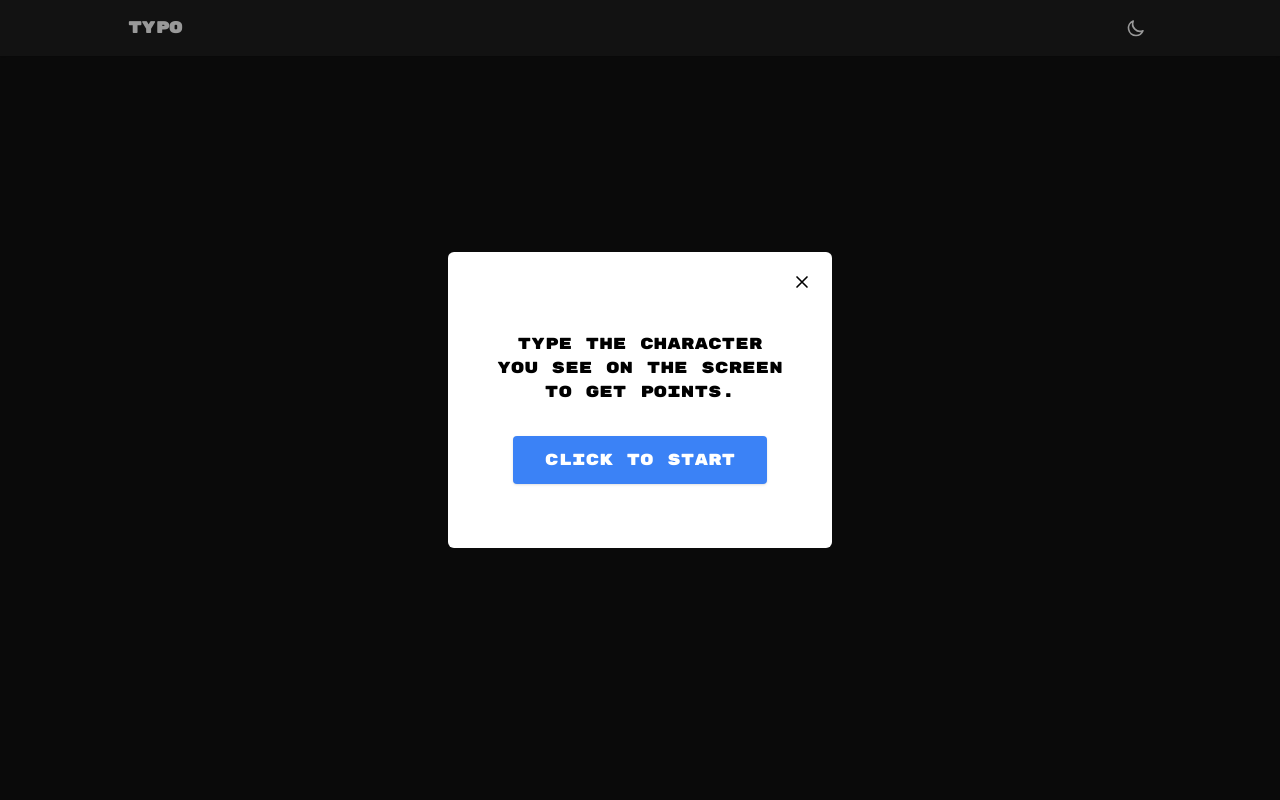
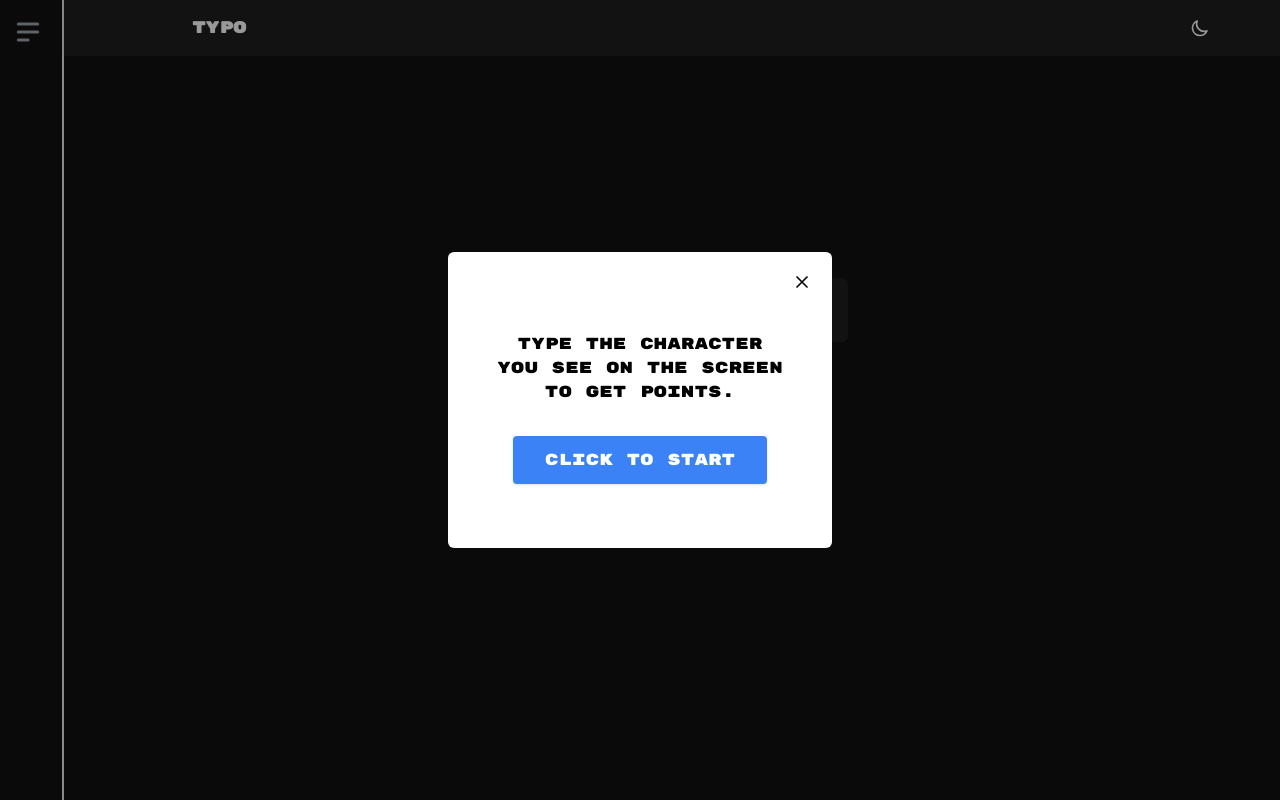
Before and after one commit to staranbeer/typing-test, a React (Create React App) app: page / in a window 1280 px wide. Built offline with nearby package versions, Linux system fonts and the light colour scheme; a web font is replaced by a local one.

Commit message:
changed the animation from translate to width

```diff
--- a/src/App.jsx
+++ b/src/App.jsx
@@ -1,8 +1,12 @@
 import React, { useState } from "react";
+import { motion } from "framer-motion";
+
+import { HiMenu, HiMenuAlt1, HiMenuAlt2 } from "react-icons/hi";
 import Header from "./components/Ui/Header";
 import Main from "./components/Ui/Main";
 const App = () => {
   const [isDarkMode, setIsDarkMode] = useState(true);
+  const [isSidebarOpen, setIsSidebarOpen] = useState(true);
 
   function toggleDarkMode() {
     setIsDarkMode((i) => !i);
@@ -11,13 +15,41 @@ const App = () => {
   return (
     <>
       <div
-        className={`app-container  overflow-hidden  ${
+        className={`app-container  overflow-hidden flex  ${
           isDarkMode ? "dark" : ""
         } `}
       >
-        <div className="flex flex-col w-screen h-screen dark:bg-[#121212] dark:text-gray-400 text-gray-700 ">
-          <Header toggleDarkMode={toggleDarkMode} />
-          <Main />
+        <div className="dark:bg-[#121212] dark:text-gray-400 text-gray-700 flex ">
+          <motion.div
+            className="sidebar  border-r-2 w-64 overflow-hidden"
+            animate={{ width: isSidebarOpen ? "4rem" : "16rem" }}
+          >
+            <motion.div className="flex  ">
+              <button
+                onClick={() => setIsSidebarOpen((i) => !i)}
+                className="sidebar__menu  px-3  py-4 "
+              >
+                <HiMenuAlt2 size={32} />
+              </button>
+            </motion.div>
+            <div
+              className={`menu__items flex flex-col ${
+                isSidebarOpen ? "opacity-0" : "opacity-100"
+              }`}
+            >
+              <div className="px-3 py-4 dark:text-white font-bold  hover:bg-[#1e1e1e] cursor-pointer uppercase hover:bg-gray-[#1e1e1e] ">
+                Character Attack
+              </div>
+
+              <div className="px-3 py-4 dark:text-white font-bold  hover:bg-[#1e1e1e] cursor-pointer uppercase hover:bg-gray-[#1e1e1e] ">
+                Stream
+              </div>
+            </div>
+          </motion.div>
+          <div className="flex flex-col w-screen h-screen ">
+            <Header toggleDarkMode={toggleDarkMode} />
+            <Main />
+          </div>
         </div>
       </div>
     </>
```
